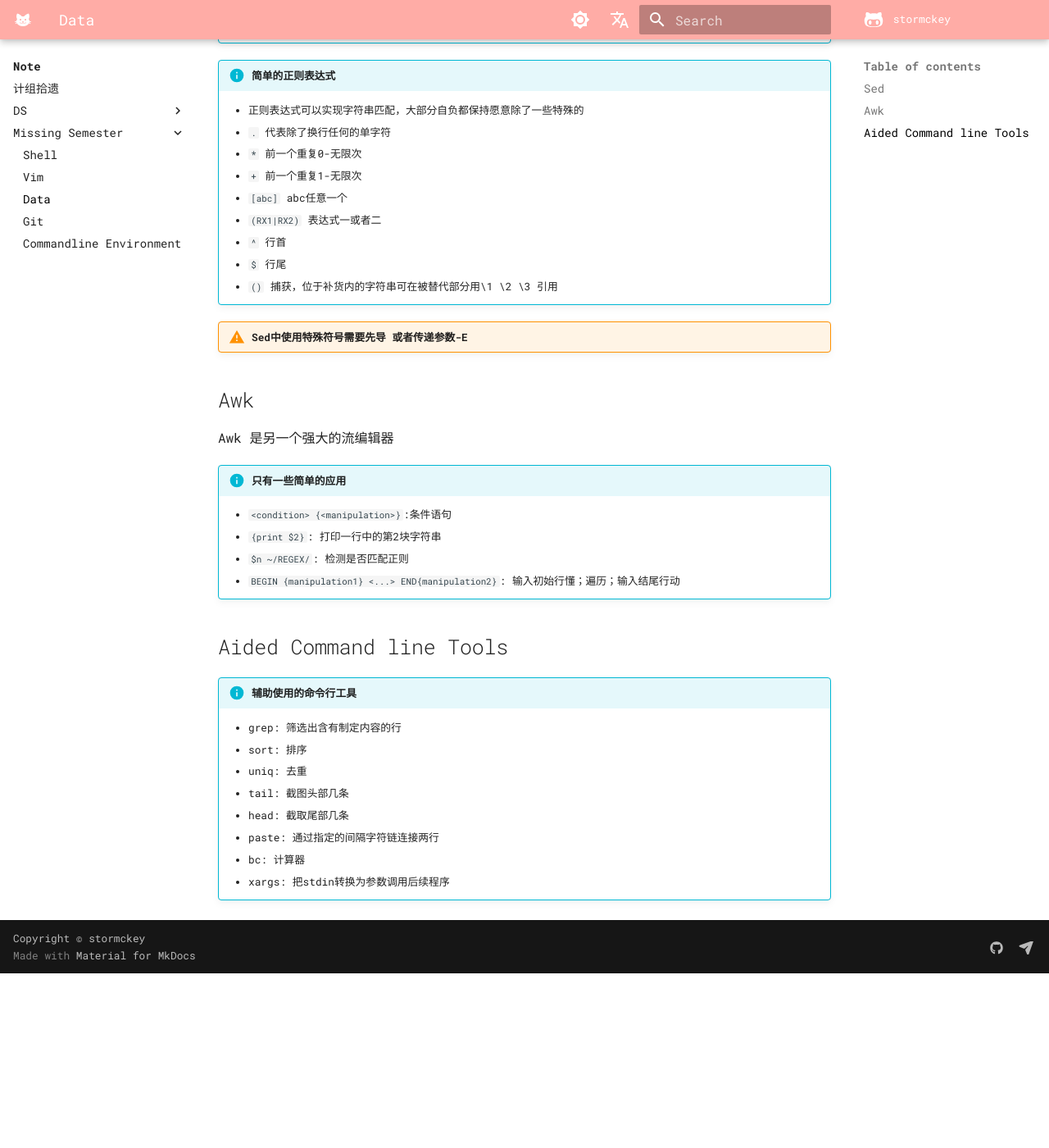
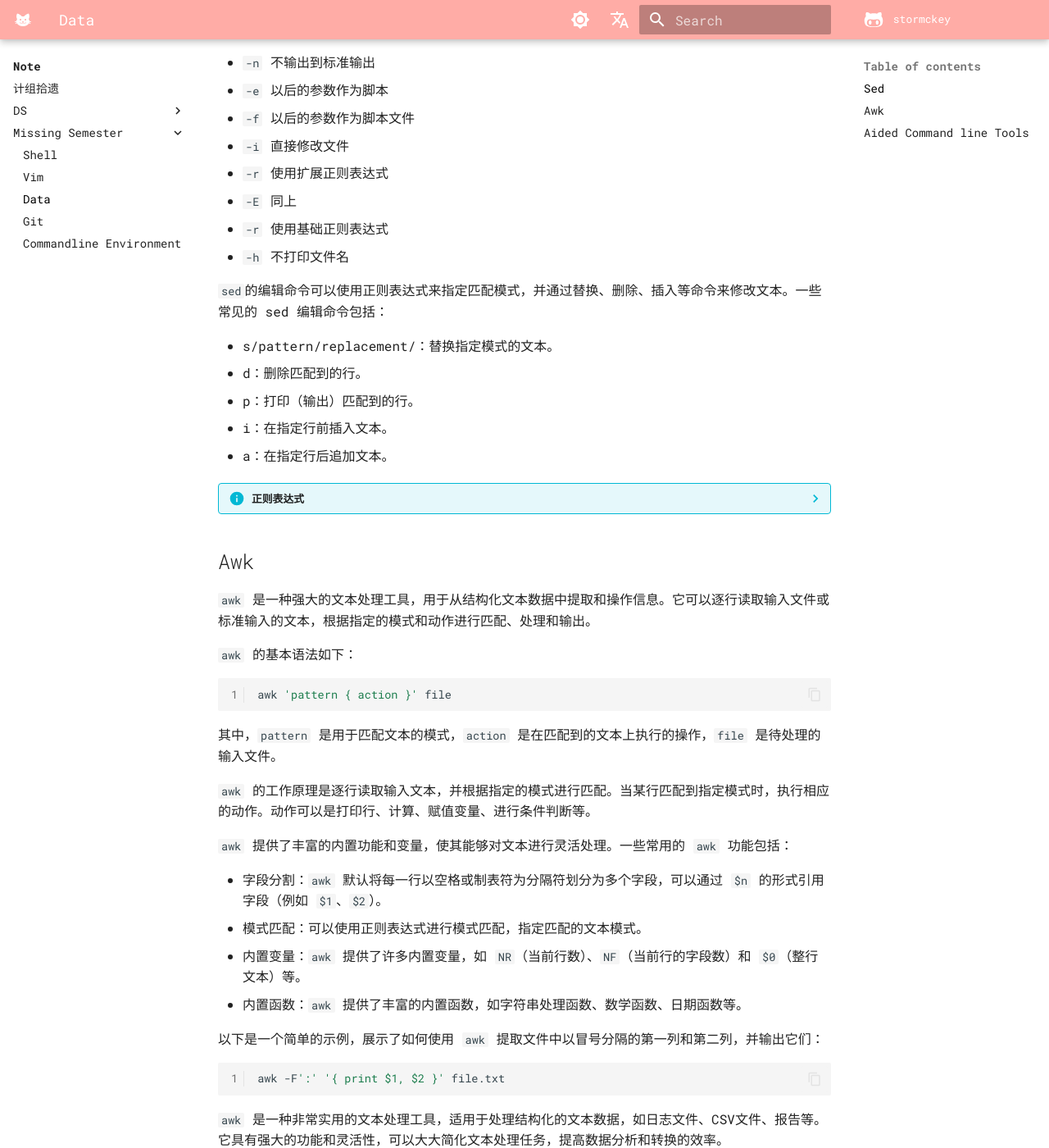
Before and after one commit to stormckey/stormckey.github.io, an MkDocs documentation site: the page built from docs/Note/Missing Semester/Data.md, in a window 1280 px wide and 1400 px high, scrolled down 433 px. Shown: the whole window at 82% size. Built offline with MkDocs 1.6.1 and Material for MkDocs 9.7.7, drawn with Linux system fonts in a browser that asks for light colours; comment, search, counter and statistics services are not loaded; before the commit the page ends 1620 px from its top, so only the background shows below that; some of the changed text lies outside the part shown.

Commit message:
update Data Wrangling

````diff
--- a/docs/Note/Missing Semester/Data.md
+++ b/docs/Note/Missing Semester/Data.md
@@ -1,15 +1,35 @@
 # Data wrangling
 
-!!! abstract "本节列举一些命令行常用的数据处理工具，不试图保持逻辑连贯"
+!!! abstract "本节列举一些命令行常用的数据处理工具"
 
 ## Sed
-Sed是 Stream editor 流编辑器
+Sed是 Stream editor 流编辑器，可以接受管道输入，对每一行进行处理，然后输出到标准输出。
+```
+sed [OPTION] 'edit-command' [input-file]`
+```
 
-!!! info "用Sed替换"
-    `Sed 's/REGEX/SUBSTITUTION/'`
 
-!!! info "简单的正则表达式"
-    - 正则表达式可以实现字符串匹配，大部分自负都保持愿意除了一些特殊的
+选项是一些用于控制 sed 命令行为的参数,常见的有：
+
+- `-n` 不输出到标准输出
+- `-e` 以后的参数作为脚本
+- `-f` 以后的参数作为脚本文件
+- `-i` 直接修改文件
+- `-r` 使用扩展正则表达式
+- `-E` 同上
+- `-r` 使用基础正则表达式
+- `-h` 不打印文件名
+
+`sed`的编辑命令可以使用正则表达式来指定匹配模式，并通过替换、删除、插入等命令来修改文本。一些常见的 sed 编辑命令包括：
+
+- s/pattern/replacement/：替换指定模式的文本。
+- d：删除匹配到的行。
+- p：打印（输出）匹配到的行。
+- i：在指定行前插入文本。
+- a：在指定行后追加文本。
+
+??? info "正则表达式"
+    - 正则表达式可以实现字符串匹配，大部分字符都保持愿意除了一些特殊的
     - `.` 代表除了换行任何的单字符
     - `*` 前一个重复0-无限次
     - `+` 前一个重复1-无限次
@@ -18,16 +38,34 @@ Sed是 Stream editor 流编辑器
     - `^` 行首
     - `$` 行尾
     - `()` 捕获，位于补货内的字符串可在被替代部分用\1 \2 \3 引用
-!!! warning "Sed中使用特殊符号需要先导\ 或者传递参数-E"
 
 ## Awk
-Awk 是另一个强大的流编辑器
+`awk` 是一种强大的文本处理工具，用于从结构化文本数据中提取和操作信息。它可以逐行读取输入文件或标准输入的文本，根据指定的模式和动作进行匹配、处理和输出。
 
-!!! info "只有一些简单的应用"
-    - `<condition> {<manipulation>}`:条件语句
-    - `{print $2}`: 打印一行中的第2块字符串
-    - `$n ~/REGEX/`: 检测是否匹配正则
-    - `BEGIN {manipulation1} <...> END{manipulation2}`: 输入初始行懂；遍历；输入结尾行动
+`awk` 的基本语法如下：
+
+```bash
+awk 'pattern { action }' file
+```
+
+其中，`pattern` 是用于匹配文本的模式，`action` 是在匹配到的文本上执行的操作，`file` 是待处理的输入文件。
+
+`awk` 的工作原理是逐行读取输入文本，并根据指定的模式进行匹配。当某行匹配到指定模式时，执行相应的动作。动作可以是打印行、计算、赋值变量、进行条件判断等。
+
+`awk` 提供了丰富的内置功能和变量，使其能够对文本进行灵活处理。一些常用的 `awk` 功能包括：
+
+- 字段分割：`awk` 默认将每一行以空格或制表符为分隔符划分为多个字段，可以通过 `$n` 的形式引用字段（例如 `$1`、`$2`）。
+- 模式匹配：可以使用正则表达式进行模式匹配，指定匹配的文本模式。
+- 内置变量：`awk` 提供了许多内置变量，如 `NR`（当前行数）、`NF`（当前行的字段数）和 `$0`（整行文本）等。
+- 内置函数：`awk` 提供了丰富的内置函数，如字符串处理函数、数学函数、日期函数等。
+
+以下是一个简单的示例，展示了如何使用 `awk` 提取文件中以冒号分隔的第一列和第二列，并输出它们：
+
+```bash
+awk -F':' '{ print $1, $2 }' file.txt
+```
+
+`awk` 是一种非常实用的文本处理工具，适用于处理结构化的文本数据，如日志文件、CSV文件、报告等。它具有强大的功能和灵活性，可以大大简化文本处理任务，提高数据分析和转换的效率。
 
 ## Aided Command line Tools
 
````
